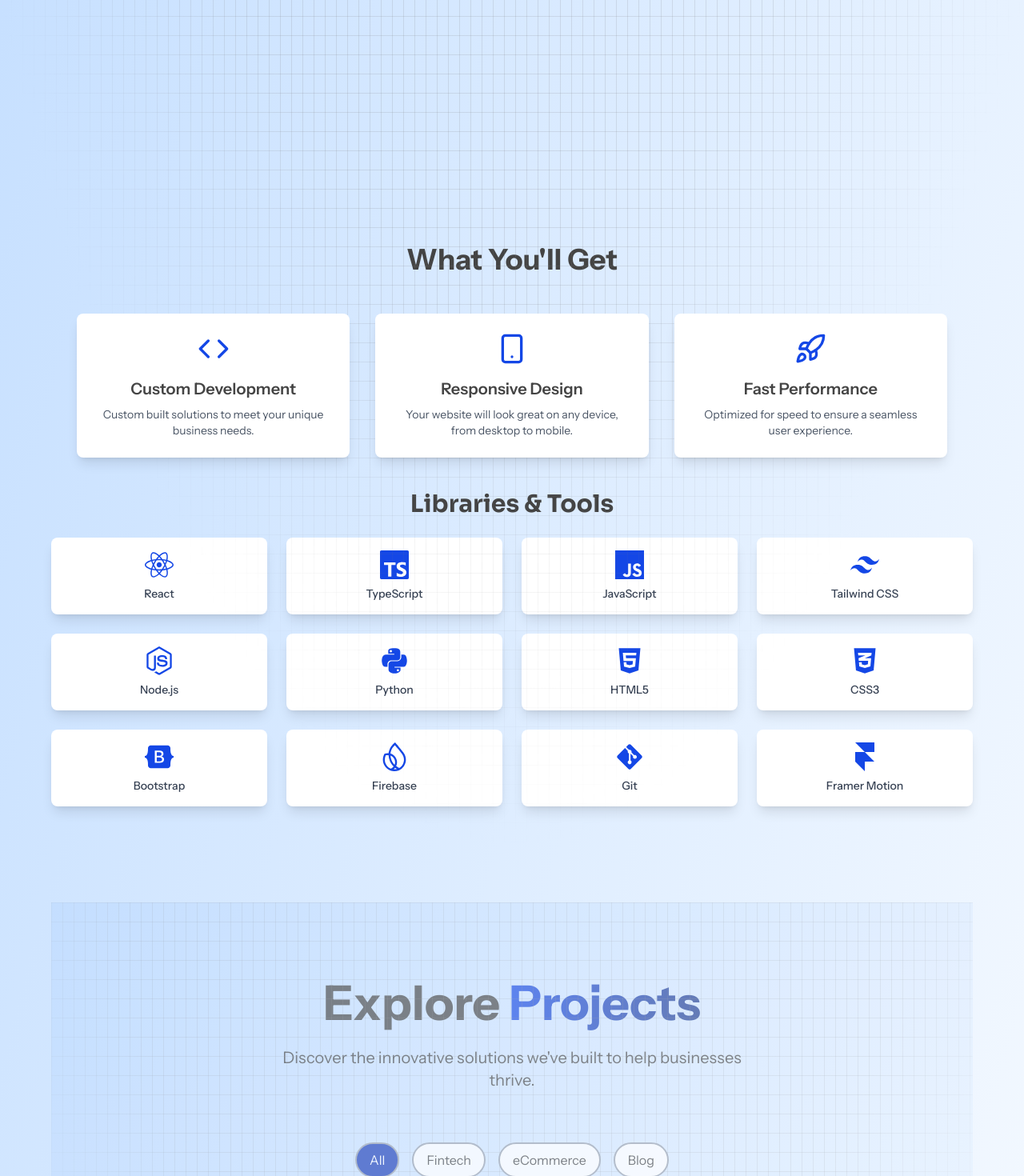
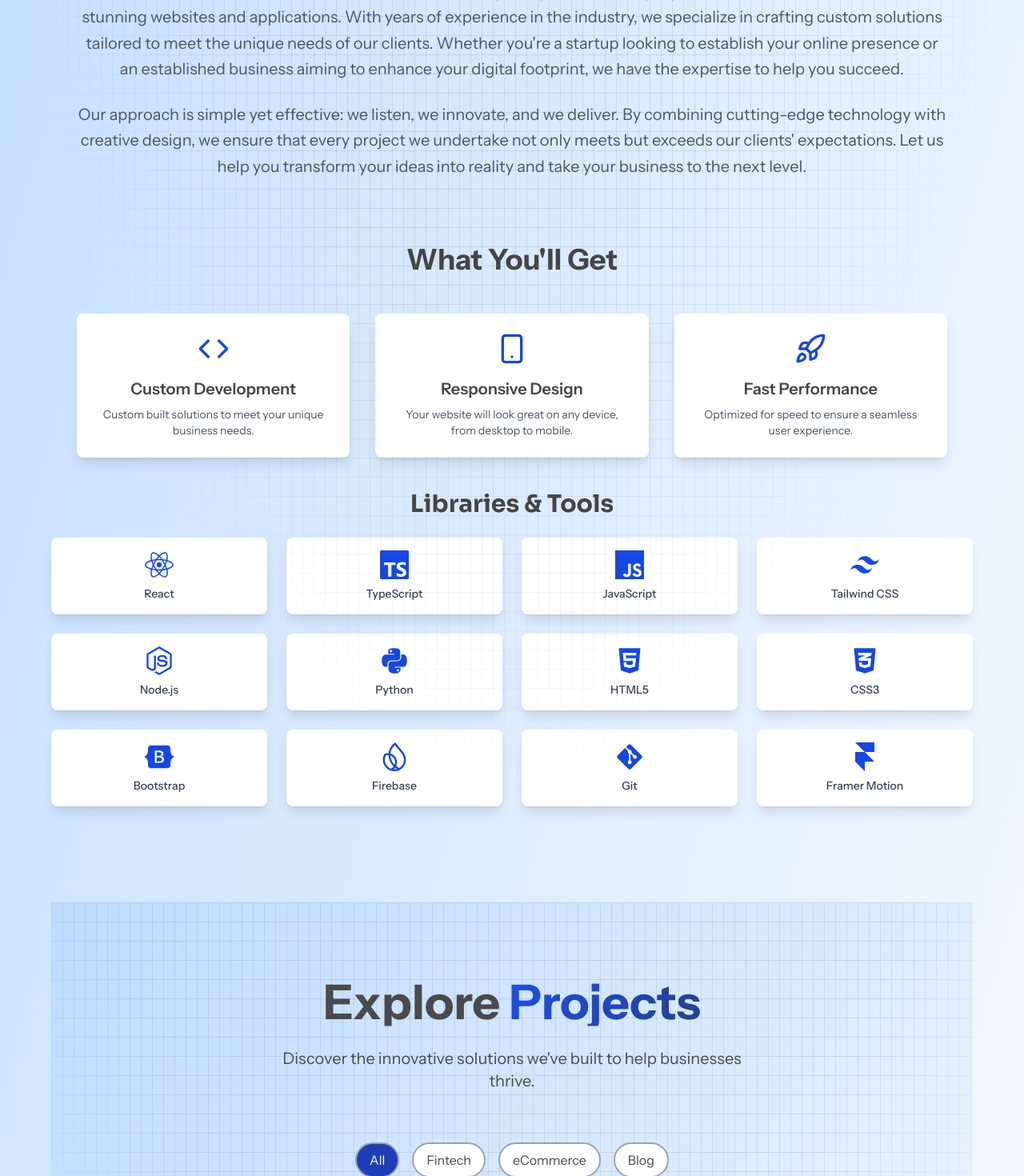
Before and after one commit to lilprof01/SmartDev, a React (Vite) app: page /home in a window 1280 px wide. Shown: the part 1300-2770 px from the top of the page at 80% size. Built offline with nearby package versions, Linux system fonts and the light colour scheme.

Commit message:
new animations added

```diff
--- a/src/Components/Main/About.tsx
+++ b/src/Components/Main/About.tsx
@@ -1,4 +1,4 @@
-import { motion, useScroll, useTransform } from "framer-motion";
+import { motion, spring, useScroll, useTransform } from "framer-motion";
 import { useRef } from "react";
 
 const About = () => {
@@ -6,11 +6,11 @@ const About = () => {
 
   const { scrollYProgress } = useScroll({
     target: sectionRef,
-    offset: ["start end", "end end"],
+    offset: ["start end", "start center"],
   })
 
-  const fade = useTransform(scrollYProgress, [0, 1], [0, 1])
-  const scale = useTransform(scrollYProgress, [0, 1], [0.5, 1])
+  const fade = useTransform(scrollYProgress, [0, 1], [0, 1]);
+  const scale = useTransform(scrollYProgress, [0, 1], [0, 1]);
 
   return (
     <motion.section
@@ -20,6 +20,10 @@ const About = () => {
         scale: scale,
       }}
       className="mt-20 max-w-7xl mx-auto px-4 sm:px-8 z-10"
+      transition={{
+        opacity: { type: spring, duration: 1 },
+        scale: { type: spring, duration: 1 },
+      }}
     >
       <h2 className="text-3xl sm:text-4xl font-bold text-center mb-12">
         About Me
--- a/src/Components/Main/Projects.tsx
+++ b/src/Components/Main/Projects.tsx
@@ -1,6 +1,6 @@
 import CallToAction from "@/Components/UI/CallToAction";
 import { Gradient } from "../UI";
-import { useState, useRef } from "react";
+import { useState, useRef, useEffect } from "react";
 import { motion, useInView, useScroll, useTransform } from "framer-motion";
 
 interface projectProps {
@@ -74,19 +74,38 @@ const selector = [
 const Projects = () => {
   const [filteredProjects, setFilteredProjects] = useState(projects);
   const [selected, setSelected] = useState("All");
-
   const handleSelected = (name: string) => {
     setSelected(name);
   };
+  const sectionRef = useRef(null);
+  const cardRef = useRef(null);
+  const textRef = useRef<HTMLDivElement>(null); // Ensure correct type
+  const inView = useInView(sectionRef, { once: false });
+  const cardView = useInView(cardRef, { once: false });
 
-  const sectionRef = useRef(null);
-  const isInView = useInView(sectionRef, { once: false });
+  // Debugging: Log the ref and inView state
+  useEffect(() => {
+    console.log("textRef.current:", textRef.current);
+    console.log("inView:", inView);
+  }, [inView]);
+
   const { scrollYProgress } = useScroll({
     target: sectionRef,
-    offset: ["start end", "start start"],
-  })
+    offset: ["start end", "start center"],
+  });
+  // const { scrollYProgress: cardScrollYProgress } = useScroll({
+  //   target: cardRef,
+  //   offset: ["start start", "end end"],
+  // });
 
-  const fade = useTransform(scrollYProgress, [0, 1], [0.3, 1])
+  // Animation for the section container and children
+  const fade = useTransform(scrollYProgress, [0, 1], [0.2, 1]);
+  const moveUp = useTransform(scrollYProgress, [0, 1], ["80%", "0%"]);
+  const moveDown = useTransform(scrollYProgress, [0, 1], ["-80%", "0%"]);
+
+  // Animation for the cards
+  // const cardFade = useTransform(cardScrollYProgress, [0, 1], [0.2, 1]);
+  // const cardScale = useTransform(cardScrollYProgress, [0, 1], [0.9, 1]);
 
   return (
     <motion.section
@@ -98,22 +117,34 @@ const Projects = () => {
       <Gradient />
 
       {/* Hero Section */}
-      <div className="flex flex-col items-center justify-start gap-2 h-full w-full  text-center sm:p-8 max-w-5/6 lg:max-w-4/6 mx-auto select-none">
+      <div
+        ref={textRef} // Ensure textRef is assigned here
+        className="flex flex-col items-center justify-start gap-2 h-full w-full text-center sm:p-8 lg:max-w-4/6 mx-auto select-none"
+      >
         <motion.h1
-          className="font-bold text-4xl sm:text-6xl"
-          initial={{ opacity: 0, y: -50 }}
-          animate={isInView ? { opacity: 1, y: 0 } : { opacity: 0, y: -50 }}
-          transition={{ duration: 1 }}
+          className="font-bold text-4xl sm:text-6xl overflow-hidden whitespace-nowrap"
+          style={{ opacity: fade, y: moveDown }}
+          initial={{ width: "0" }}
+          animate={inView ? { width: "100%" } : { width: "0" }}
+          transition={{ duration: 1, delay: 0.3 }}
         >
           Explore{" "}
-          <span className="bg-gradient-to-r from-blue-700 to-blue-900 dark:from-blue-700 dark:to-blue-700 bg-clip-text text-transparent hover:text-blue-900 dark:hover:text-blue-900 transition-all duration-500 cursor-pointer">
+          <motion.span
+            style={{
+              overflow: "hidden",
+              whiteSpace: "nowrap",
+            }}
+            initial={{ width: 0, opacity: 0 }}
+            animate={{ width: 0, opacity: 1 }}
+            transition={{ duration: 1, delay: 0.5, ease: "easeInOut" }}
+            className="bg-gradient-to-r from-blue-700 to-blue-900 dark:from-blue-700 dark:to-blue-700 bg-clip-text text-transparent hover:text-blue-900 dark:hover:text-blue-900 transition-all duration-500 cursor-pointer"
+          >
             Projects
-          </span>
+          </motion.span>
         </motion.h1>
         <motion.p
           className="text-sm sm:text-xl mt-4"
-          initial={{ opacity: 0 }}
-          animate={isInView ? { opacity: 1 } : { opacity: 0 }}
+          style={{ opacity: fade, y: moveUp }}
           transition={{ duration: 1, delay: 0.3 }}
         >
           Discover the innovative solutions we've built to help businesses
@@ -122,13 +153,20 @@ const Projects = () => {
       </div>
 
       {/* Filter Section */}
-      <div>
+      <div className="w-full">
         <ul className="flex justify-center flex-wrap gap-4 p-8">
           {selector.map((item, index) => (
             <li
               key={index}
-              onClick={() => {setFilteredProjects(filter(item.filter)); handleSelected(item.name)}}
-              className={`px-4 py-2 bg-[white] hover:text-white rounded-full cursor-pointer hover:bg-blue-800 transition-all duration-300 border-2 border-gray-400 z-10 ${selected === item.name ? "bg-blue-800 dark:bg-blue-800 text-white" : "dark:bg-transparent"}`}
+              onClick={() => {
+                setFilteredProjects(filter(item.filter));
+                handleSelected(item.name);
+              }}
+              className={`px-4 py-2 bg-[white] hover:text-white rounded-full cursor-pointer hover:bg-blue-800 transition-all duration-300 border-2 border-gray-400 z-10 ${
+                selected === item.name
+                  ? "bg-blue-800 dark:bg-blue-800 text-white"
+                  : "dark:bg-transparent"
+              }`}
             >
               {item.name}
             </li>
@@ -137,14 +175,14 @@ const Projects = () => {
       </div>
 
       {/* Projects Section */}
-      <div className="grid grid-cols-1 sm:grid-cols-2 lg:grid-cols-3 gap-8">
+      <div ref={cardRef} className="grid grid-cols-1 sm:grid-cols-2 lg:grid-cols-3 gap-8">
         {filteredProjects.map((project, index) => (
           <motion.div
             key={index}
-            className="relative bg-white dark:bg-gray-800 shadow-md rounded-lg overflow-hidden hover:scale-105 hover:shadow-blue-300 dark:hover:shadow-blue-600 cursor-pointer transition-transform duration-300"
-            initial={{ opacity: 0, y: 50 }}
-            animate={isInView ? { opacity: 1, y: 0 } : { opacity: 0, y: 50 }}
-            transition={{ duration: 0.5, delay: index * 0.2 }}
+            className="relative bg-white dark:bg-gray-800 shadow-md rounded-lg overflow-hidden hover:shadow-blue-300 dark:hover:shadow-blue-600 cursor-pointer transition-transform duration-300"
+            initial={{ opacity: 0, scale: 0.9 }}
+            animate={cardView ? { opacity: 1, scale: 1 } : { opacity: 0, scale: 0.9 }}
+            transition={{ duration: 1 }}
           >
             <img
               src={project.image}
@@ -159,7 +197,7 @@ const Projects = () => {
                 {project.description}
               </p>
               <a
-                href='#'
+                href="#"
                 className="inline-block mt-4 px-4 py-2 bg-blue-700 text-white rounded-full shadow-lg hover:bg-blue-800 dark:bg-blue-600 dark:hover:bg-blue-700 transition-all duration-300"
               >
                 View Project
@@ -173,7 +211,7 @@ const Projects = () => {
       <CallToAction
         title="Have a project in mind?"
         description="Let's discuss your ideas and I'll help bring them to life."
-        buttonText="Yes, I'm in"
+        buttonText="I'm in🤝"
         buttonLink="/contact"
       />
     </motion.section>
--- /dev/null
+++ b/tailwind.config.js
@@ -0,0 +1,13 @@
+module.exports = {
+  content: [
+    "./src/**/*.{html,js,ts,jsx,tsx}", // Adjust paths based on your project structure
+  ],
+  theme: {
+    extend: {
+      screens: {
+        xs: "365px", // custom breakpoint beyond 360px
+      },
+    },
+  },
+  plugins: [],
+};
```
